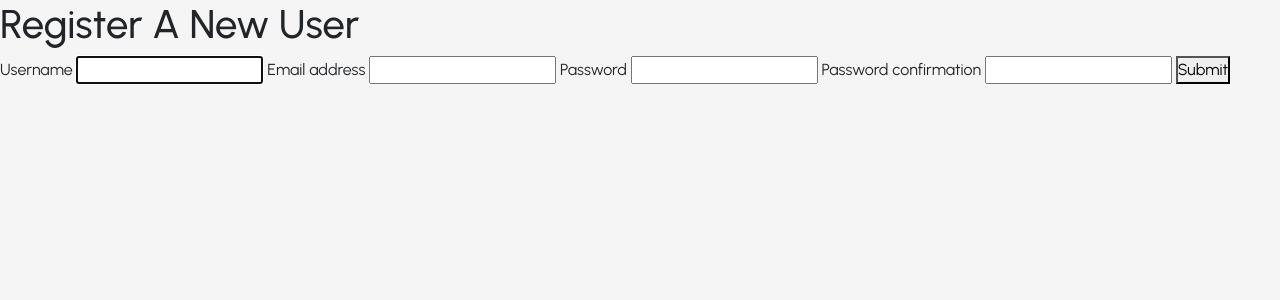
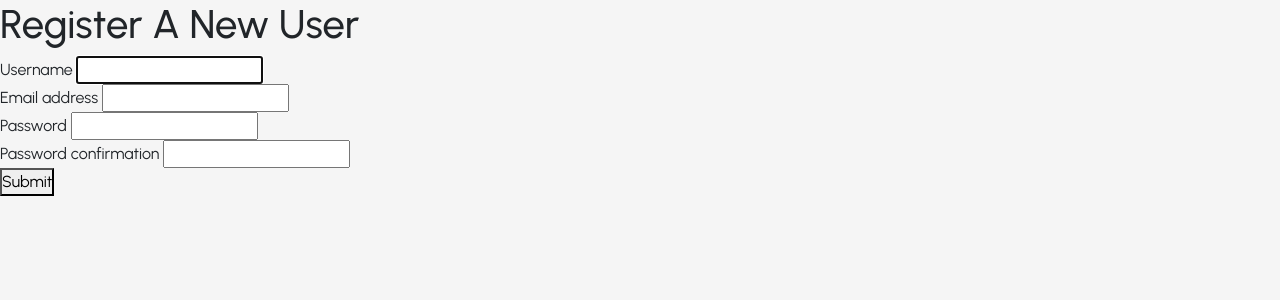
Before and after one commit to sameernjr/LMS, a Django app: page /users/register/ in a window 1280 px wide. Shown: the top 300 px of the page. Run offline with Django 5.2, Linux system fonts and the light colour scheme.

Commit message:
Put form input fields and labels in a div

```diff
--- a/LMS/users/templates/users/users.html
+++ b/LMS/users/templates/users/users.html
@@ -8,17 +8,25 @@
 <h1>Register A New User</h1>
 <form action="/users/register/" method="post">
     {% csrf_token %}
+    <div class="form-group">
         {{form.username.label}}
         {{form.username}}
+    </div>
 
+    <div class="form-group">
         {{form.email.label}}
         {{form.email}}
+    </div>
 
+    <div class="form-group">
         {{form.password1.label}}
         {{form.password1}}
+    </div>
 
+    <div class="form-group">
         {{form.password2.label}}
         {{form.password2}}
+    </div>
 
     <button>Submit</button>
 </form>
```
Lines whose indentation alone changed are shown as unchanged.
